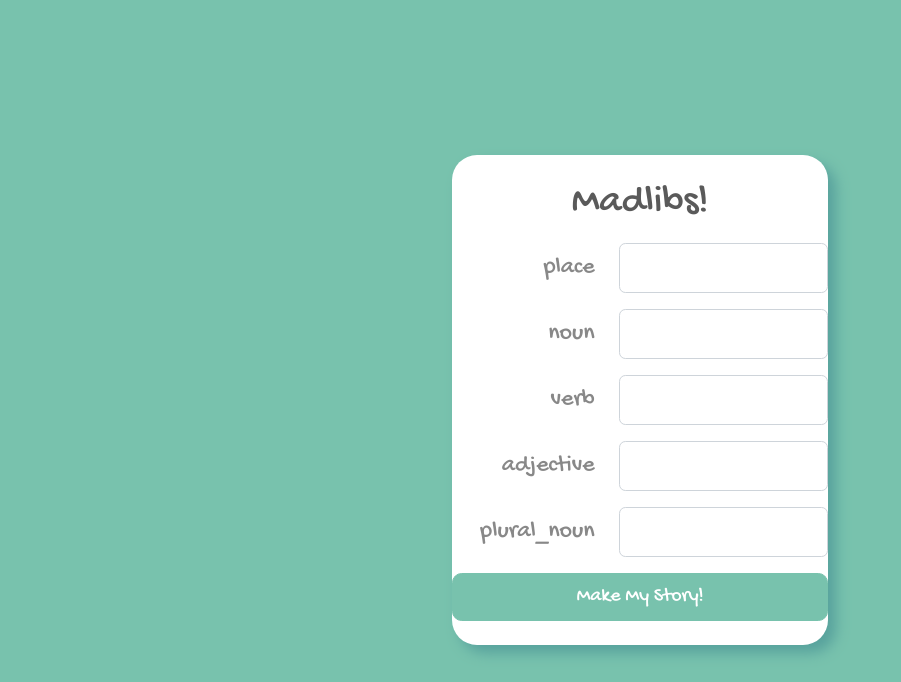
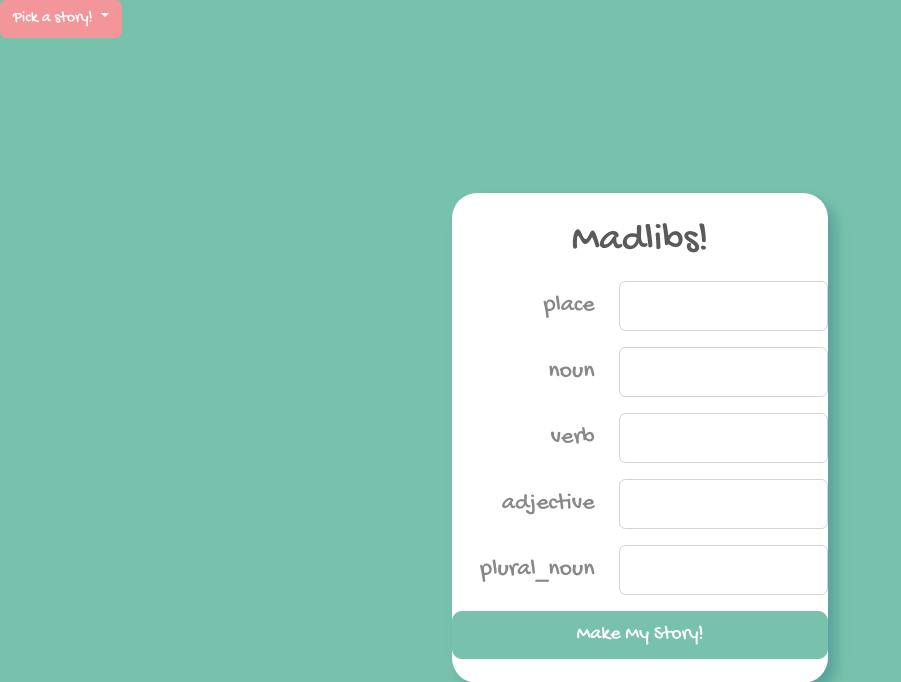
Before and after one commit to d-lowes/flask-madlibs, a Flask app: page / in a window 1280 px wide. Shown: the top 682 px of the page, without its empty margins (0-901 px from the left). Run offline with Flask 2, Linux system fonts and the light colour scheme; some libraries are stand-ins or nearby versions.

Commit message:
further study dropdown menu

```diff
--- a/app.py
+++ b/app.py
@@ -1,7 +1,9 @@
 from flask import Flask, render_template, request
 from flask_debugtoolbar import DebugToolbarExtension
 
-from stories import silly_story
+"""from stories import silly_story"""
+
+import stories
 
 app = Flask(__name__)
 app.config['SECRET_KEY'] = "secret"
@@ -15,8 +17,13 @@ def get_base():
     display madlibs prompt at start of website
     with required parts to generate Madlib
     """
+    silly = stories.silly_story
+    sad = stories.sad_story
+    excited = stories.excited_story
+    x = 0
 
-    return render_template("questions.html", prompts = silly_story.prompts)
+
+    return render_template("questions.html", prompts = stories.story_list[x].prompts)
 
 
 @app.get('/results')
@@ -26,7 +33,10 @@ def get_results():
     """
 
     print(request.args)
-    generated_madlib = silly_story.get_result_text(request.args)
+    generated_madlib = stories.silly_story.get_result_text(request.args)
 
 
     return render_template("results.html", generated_story=generated_madlib)
+
+
+"""Each button on the page will instantiate that class"""
--- a/stories.py
+++ b/stories.py
@@ -50,3 +50,10 @@ excited_story = Story(
     ["noun", "verb"],
     """OMG!! OMG!! I love to {verb} a {noun}!"""
 )
+
+sad_story = Story(
+    ["noun", "verb"],
+    """Awe man, I hate {verb} a {noun}!"""
+)
+
+story_list = [silly_story, excited_story, sad_story]
--- a/templates/base.html
+++ b/templates/base.html
@@ -10,9 +10,29 @@
       href="https://fonts.googleapis.com/css2?family=Gochi+Hand&display=swap"
       rel="stylesheet">
   <link href="/static/madlibs.css" rel="stylesheet">
-
+  <!-- <link rel="stylesheet" href="https://cdn.jsdelivr.net/npm/bootstrap@4.0.0/dist/css/bootstrap.min.css" integrity="sha384-Gn5384xqQ1aoWXA+058RXPxPg6fy4IWvTNh0E263XmFcJlSAwiGgFAW/dAiS6JXm" crossorigin="anonymous"> -->
 </head>
 <body>
+
+<div class="dropdown">
+  <button class="btn btn-secondary dropdown-toggle" type="button" id="dropdownMenuButton" data-toggle="dropdown" aria-haspopup="true" aria-expanded="false">
+    Pick a story!
+  </button>
+  <div class="dropdown-menu" aria-labelledby="dropdownMenuButton">
+    <a class="dropdown-item" id="sad-story" href="/?story_code=">Sad</a>
+    <a class="dropdown-item" id="excited-story" href="/">Excited</a>
+    <a class="dropdown-item" id="silly-story" href="/">Silly</a>
+  </div>
+</div>
+
+<!-- loop through dynamically create the option values -->
+
+<!-- <select name="" id="">
+  <option value="sad">sad</option>
+  <option value="excited">excited</option>
+  <option value="silly">silly</option>
+</select> -->
+
 <div class="container-fluid mb-4">
   <div class="row vh-100">
     <div class="mx-auto my-auto">
```
Also changed, not shown: other parts of templates/base.html (+4 -0 lines).
